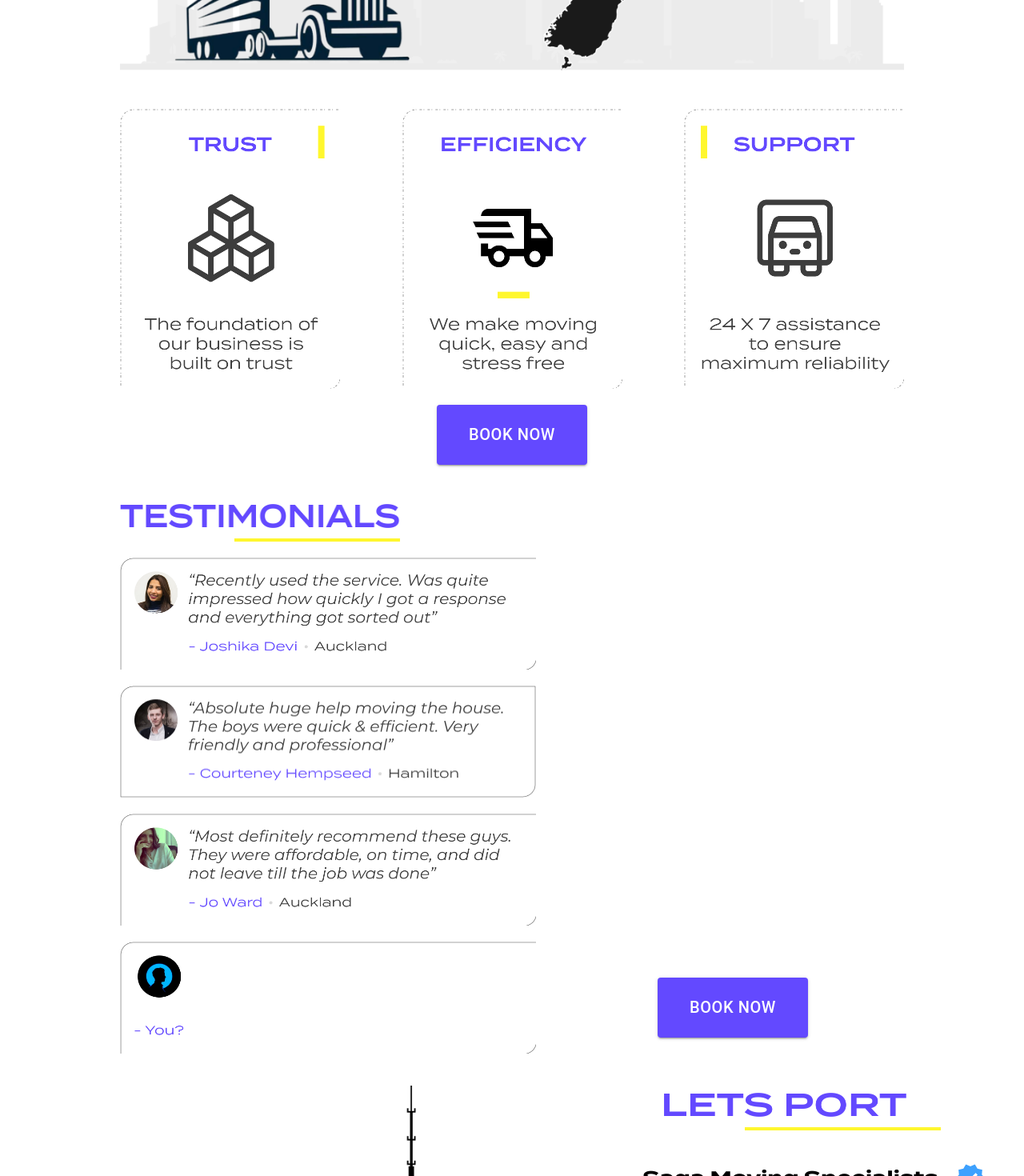
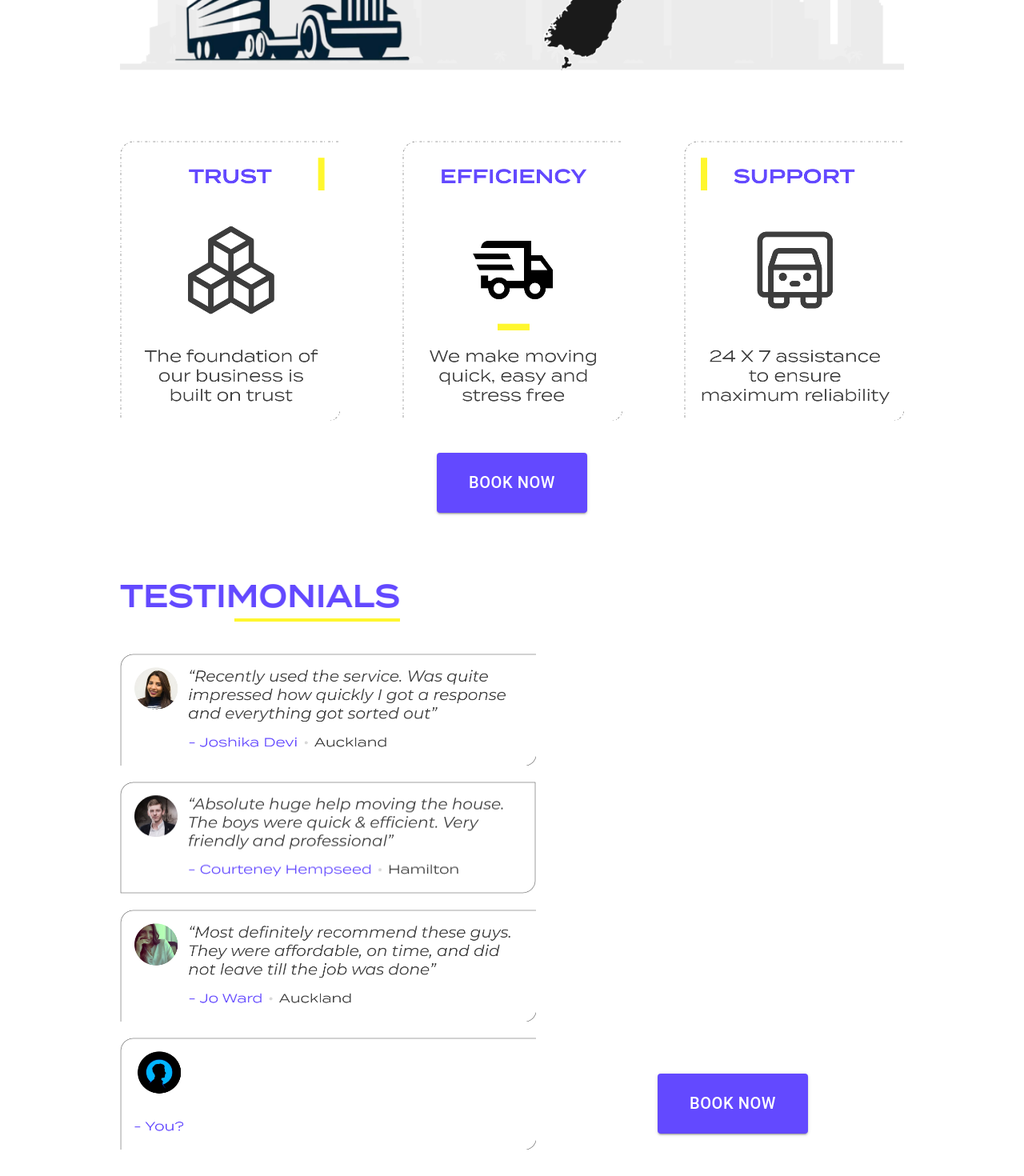
Before and after one commit to LilFatFrank/saga-movers, a React (Create React App) app: page / in a window 1280 px wide. Shown: the part 620-2090 px from the top of the page at 80% size. Built offline with nearby package versions, Linux system fonts and the light colour scheme.

Commit message:
adding gaps

```diff
--- a/src/styles/app.scss
+++ b/src/styles/app.scss
@@ -8,7 +8,7 @@
 
 .app {
   padding: 150px;
-  @include flex(column, center, center, 40px);
+  @include flex(column, center, center, 80px);
   .landing {
     position: relative;
     .header {
@@ -74,7 +74,7 @@
         height: 350px;
       }
     }
-    @include flex(column, center, center, 20px);
+    @include flex(column, center, center, 40px);
     @media screen and (min-width: 768px) and (max-width: 1024px) {
       .list {
         @include flex(row, center, center, 20px);
@@ -88,7 +88,7 @@
     }
   }
   .testimonials {
-    @include flex(column, flex-start, center, 20px);
+    @include flex(column, flex-start, center, 40px);
     width: 100%;
     #testimonials {
       width: 350px;
```
